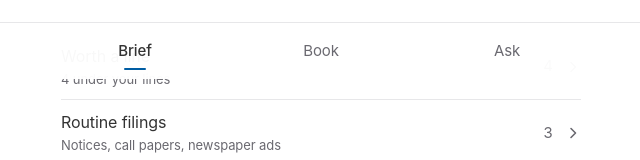
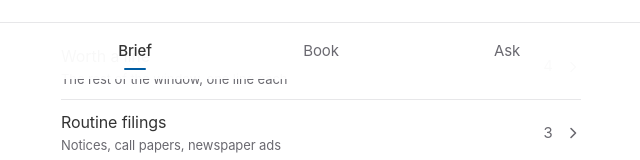
Before and after one commit to vedant-22/finn, a React (Vite) app in the folder web/: page / in a window 1280 px wide. Shown: the part 721-881 px from the top of the page, without its empty margins (319-959 px from the left). Built offline with nearby package versions, Linux system fonts and the light colour scheme; a web font is replaced by a local one.

Commit message:
Add Worth a line label

```diff
--- a/web/src/Brief.tsx
+++ b/web/src/Brief.tsx
@@ -104,7 +104,7 @@ export function BriefScreen({ push, brief, done, setDone, lines, setLines, names
 
       <section className="sec sec-quiet" aria-label="Set aside">
         <ul className="rows">
-          {nNotes > 0 && <li><button className="row" onClick={() => setSheet('notes')}><span>Worth a line<span className="row-sub">{nNotes} under your lines{done.notes.length && left.notesLeft === false ? ', read' : ''}</span></span><span className="row-n num">{nNotes}</span><Arrow /></button></li>}
+          {nNotes > 0 && <li><button className="row" onClick={() => setSheet('notes')}><span>Worth a line<span className="row-sub">The rest of the window, one line each{left.notesLeft ? '' : ', read'}</span></span><span className="row-n num">{nNotes}</span><Arrow /></button></li>}
           {brief.routine > 0 && <li><button className="row" onClick={() => setSheet('fold')}><span>Routine filings<span className="row-sub">Notices, call papers, newspaper ads</span></span><span className="row-n num">{brief.routine}</span><Arrow /></button></li>}
           <li><button className="row" onClick={openLines}><span>Your lines<span className="row-sub">{`±${lines.movePct}% in a day, ${lines.volX}× volume, ${lines.interrupt.length} kinds of filing`}</span></span><Arrow /></button></li>
         </ul>
--- a/web/src/Reader.tsx
+++ b/web/src/Reader.tsx
@@ -72,7 +72,7 @@ export function Reader({ push, brief, done, setDone, lines, names, start, close,
         <article key={at} className={`r-page${leaving ? ` out-${leaving}` : ''}`} style={dx ? { transform: `translateX(${dx}px) rotate(${dx / 60}deg)`, transition: 'none' } : undefined}
           onPointerDown={onDown} onPointerMove={onMove} onPointerUp={onUp} onPointerCancel={onUp}>
           {page.kind === 'item' && <ItemPage i={page.item} push={push} lines={lines} names={names} openCompany={openCompany} openLines={openLines} />}
-          {page.kind === 'notes' && <><p className="small kicker">Under your lines</p><h1 className="title">Worth a line</h1><p className="lede">Filed in the window, none of it past your lines. One line each.</p><NotesList brief={brief} names={names} asof={push.asof} /></>}
+          {page.kind === 'notes' && <><p className="small kicker">The rest of the window</p><h1 className="title">Worth a line</h1><p className="lede">{brief.spill.length ? `${brief.spill.length} more crossed your lines; the rest didn’t.` : 'None of it crossed your lines.'} One line each.</p><NotesList brief={brief} names={names} asof={push.asof} /></>}
           {page.kind === 'done' && <DonePage brief={brief} done={done} names={names} close={close} />}
         </article>
       </div>
```
